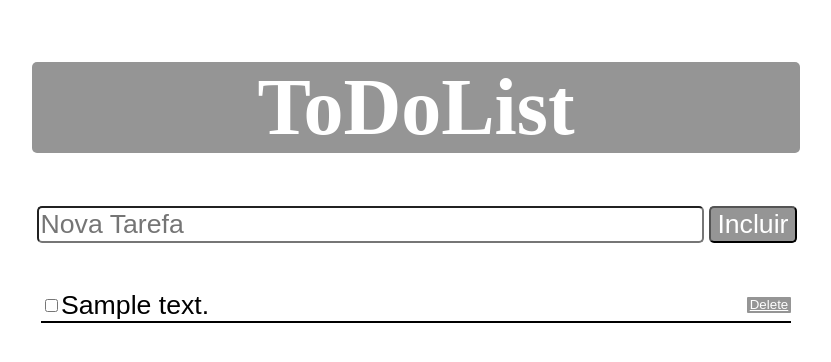
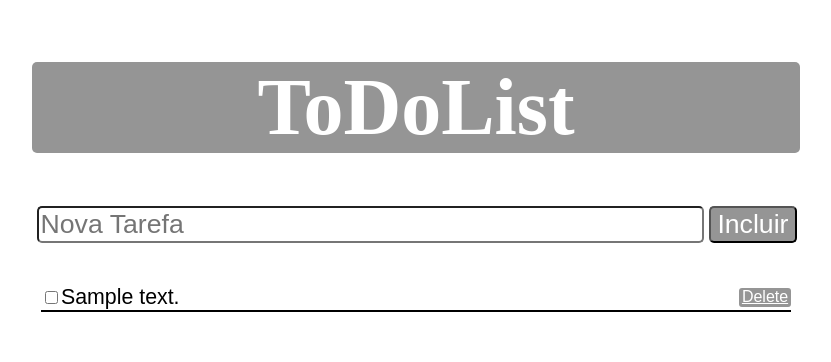
Before and after one commit to ewnsilva/Todo_List, a PHP site: page / in a window 1280 px wide. Shown: the top 362 px of the page, without its empty margins (224-1055 px from the left). Run offline with PHP 8.4, Linux system fonts and the light colour scheme; tables that the repository leaves empty or names only in its code hold one stand-in row (values such as "Sample post"); data that the repository does not hold is empty.

Commit message:
Atualização da interface.

```diff
--- a/assets/app.css
+++ b/assets/app.css
@@ -57,7 +57,7 @@ a {
     width: 44px;
     height: 16px;
     cursor: pointer;
-    border-radius: 1px;
+    border-radius: 3px;
     margin-left: auto;
 }
 
@@ -70,7 +70,7 @@ a:hover {
 }
 
 ul {
-    font-size: 20pt;
+    font-size: 14pt;
     word-break: break-word;
     padding-left: 40px;
 }
@@ -105,8 +105,15 @@ input.checkbox {
         width: 760px;
     }
 
+    a{
+        font-size: 12pt;
+        width: 52px;
+        height: 19px;
+    }
+
     ul {
         width: 750px;
+        font-size: 16pt;
     }
 
     li {
```
